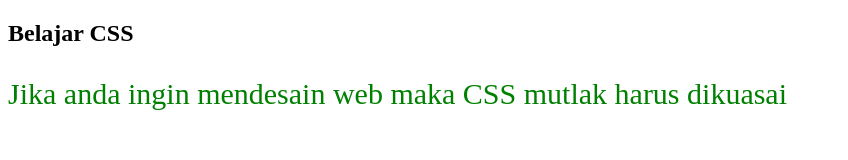
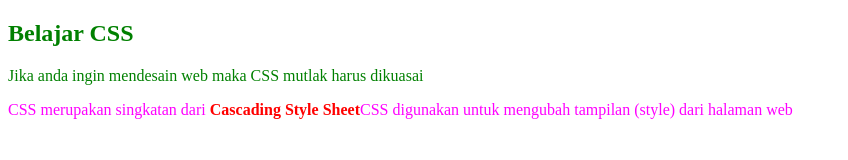
Before and after one commit to alboyz/belajar-css, a plain HTML site: page CSS_Structore/cascade-style.html in a window 1280 px wide. Shown: the whole page, without its empty margins (0-848 px from the left). Drawn offline with Linux system fonts and the light colour scheme.

Commit message:
Inheritance Style CSS

```diff
--- a/CSS_Structore/cascade-style.html
+++ b/CSS_Structore/cascade-style.html
@@ -3,21 +3,14 @@
   <head>
     <meta charset="utf-8">
     <title>Contoh Penerapan CSS</title>
-    <style media="screen">
-      p{
-        color:black;
-      }
-      p{
-        color:blue;
-      }
-      p{
-        color:red;
-      }
-    </style>
     <link rel="stylesheet" href="css/cascade-style.css">
   </head>
   <body>
       <h2>Belajar CSS</h2>
       <p>Jika anda ingin mendesain web maka CSS mutlak harus dikuasai</p>
+      <div>
+          <p>CSS merupakan singkatan dari <strong>Cascading Style Sheet</strong>CSS digunakan untuk
+          mengubah tampilan (style) dari halaman web</p>
+        </div>
   </body>
 </html>
--- a/CSS_Structore/css/cascade-style.css
+++ b/CSS_Structore/css/cascade-style.css
@@ -1,4 +1,9 @@
-p{
+body{
   color: green;
-  font-size: 30px;
 }
+div{
+  color: magenta;
+}
+strong{
+  color: red;
+}
```
